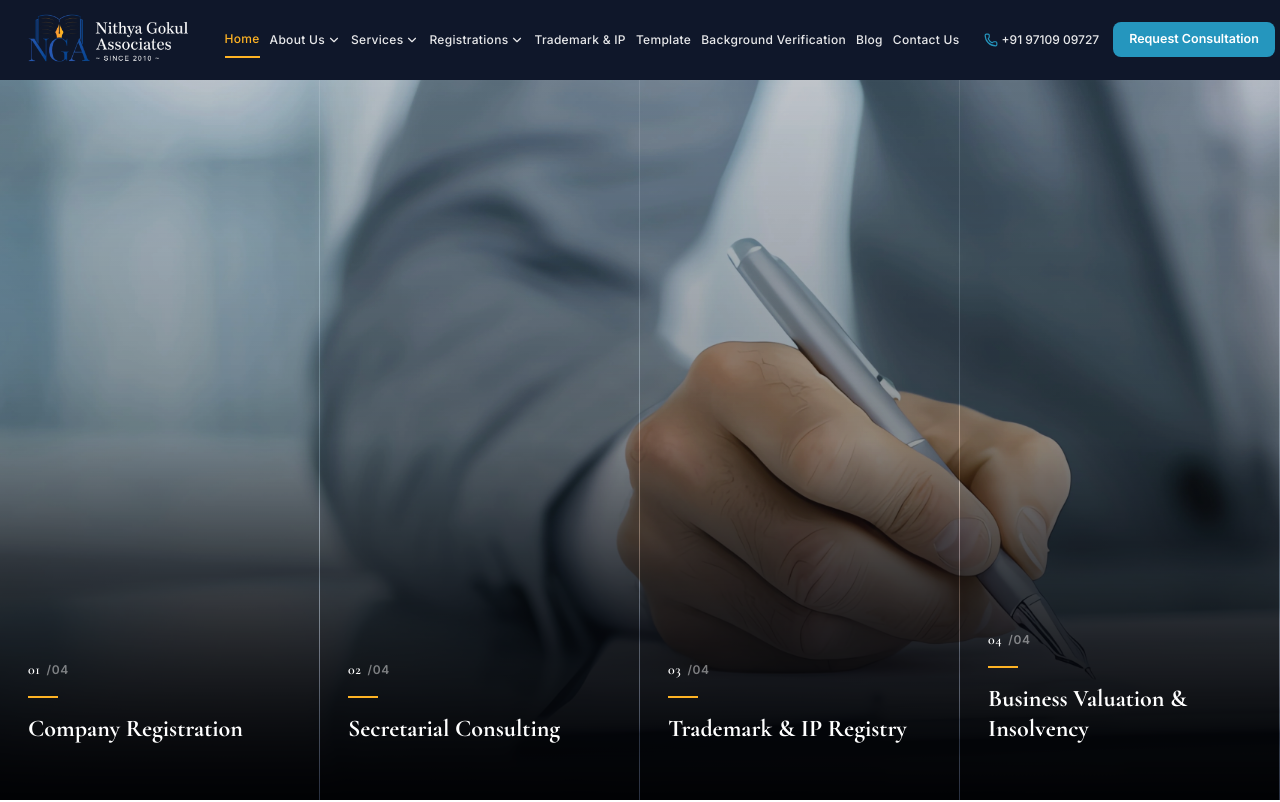
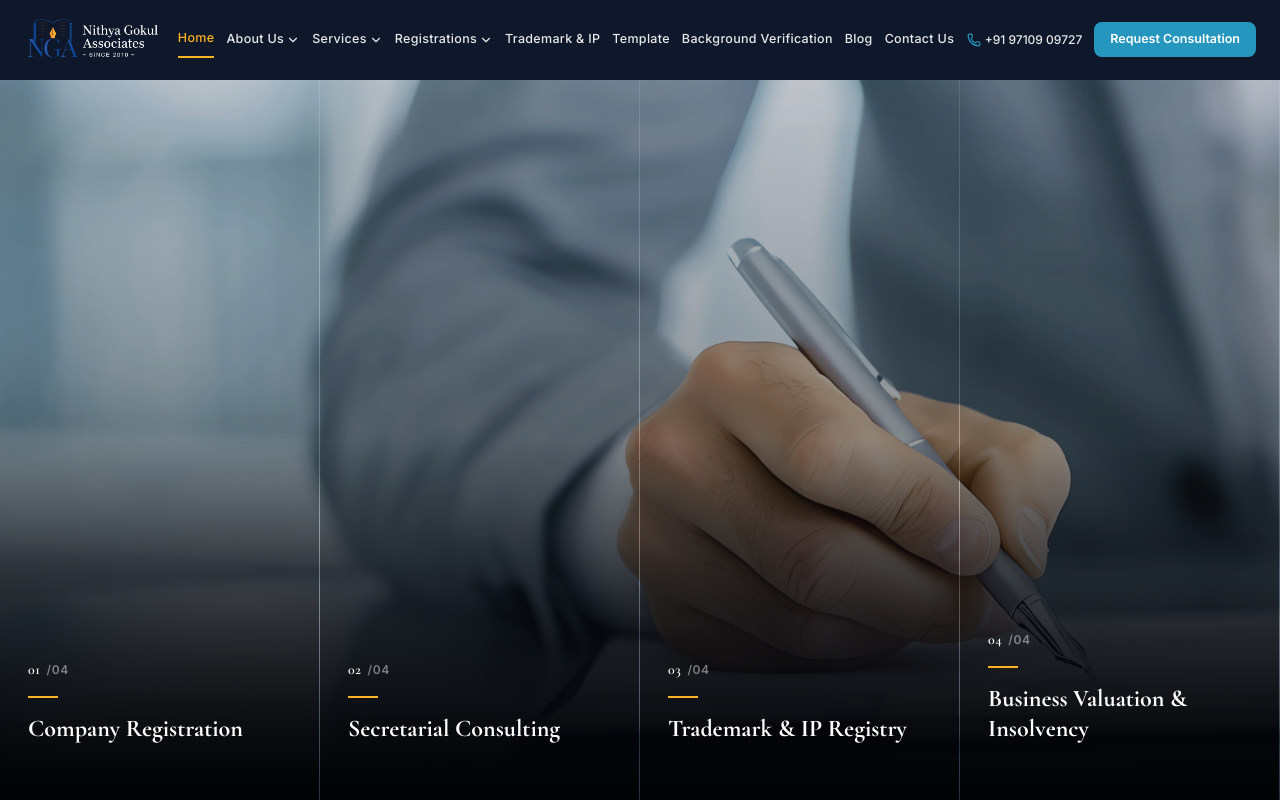
Before and after one commit to dev-ngstellar/nithyagokul_new_react, a Next.js app: page / in a window 1280 px wide. Shown: the top 802 px of the page. Built offline with nearby package versions, Linux system fonts and the light colour scheme.

Commit message:
navbar updated

```diff
--- a/src/components/Header.tsx
+++ b/src/components/Header.tsx
@@ -187,26 +187,26 @@ export default function Header() {
           : "bg-navy border-b border-transparent"
           }`}
       >
-        <div className="max-w-[1360px] xl:max-w-[1440px] 2xl:max-w-[1520px] mx-auto px-3 sm:px-6 flex items-center justify-between h-full relative">
+        <div className="max-w-[1440px] 2xl:max-w-[1680px] mx-auto px-4 sm:px-6 flex items-center justify-between h-full relative">
           {/* Logo - Large & Prominently Visible */}
-          <Link href="/" className="flex items-center group shrink-0 mr-3 lg:mr-4 xl:mr-6 z-50">
+          <Link href="/" className="flex items-center group shrink-0 mr-2 xl:mr-4 2xl:mr-6 z-50">
             <Image
               src="/nga_logo.png"
               alt="Nithya Gokul Associates"
               width={1080}
               height={564}
               priority
-              className="object-contain transition-all duration-300 w-auto h-14 sm:h-16 md:h-20 lg:h-22 xl:h-24 2xl:h-28 max-w-[220px] sm:max-w-[280px] md:max-w-[330px] lg:max-w-[380px] xl:max-w-[420px] py-1"
+              className="object-contain transition-all duration-300 w-auto h-12 sm:h-14 md:h-16 lg:h-18 xl:h-20 2xl:h-24 max-w-[180px] sm:max-w-[220px] md:max-w-[260px] lg:max-w-[300px] xl:max-w-[340px] py-1"
             />
           </Link>
 
-          {/* ── Desktop Navigation (Centered) ── */}
-          <nav className="hidden xl:flex items-center justify-center flex-1 gap-2 xl:gap-2.5 2xl:gap-3.5 px-2 font-sans">
+          {/* ── Desktop Navigation ── */}
+          <nav className="hidden xl:flex items-center justify-center shrink gap-2 xl:gap-3 2xl:gap-5 font-sans">
 
             {/* Home Link */}
             <Link
               href="/"
-              className={`font-sans text-[11.5px] xl:text-[12px] 2xl:text-[13.5px] font-medium tracking-tight xl:tracking-wide transition-colors py-2 whitespace-nowrap ${pathname === "/" ? "text-gold border-b-2 border-gold" : "text-white/90 hover:text-gold"
+              className={`font-sans text-[11.5px] xl:text-[12.5px] 2xl:text-sm font-medium tracking-tight xl:tracking-wide transition-colors py-2 whitespace-nowrap ${pathname === "/" ? "text-gold border-b-2 border-gold" : "text-white/90 hover:text-gold"
                 }`}
             >
               Home
@@ -219,7 +219,7 @@ export default function Header() {
               onMouseLeave={() => setActiveDropdown(null)}
             >
               <button
-                className={`flex items-center gap-0.5 font-sans text-[11.5px] xl:text-[12px] 2xl:text-[13.5px] font-medium tracking-tight xl:tracking-wide transition-colors py-2 cursor-pointer whitespace-nowrap ${isAboutActive ? "text-gold border-b-2 border-gold" : "text-white/90 hover:text-gold"
+                className={`flex items-center gap-0.5 font-sans text-[11.5px] xl:text-[12.5px] 2xl:text-sm font-medium tracking-tight xl:tracking-wide transition-colors py-2 cursor-pointer whitespace-nowrap ${isAboutActive ? "text-gold border-b-2 border-gold" : "text-white/90 hover:text-gold"
                   }`}
               >
                 About Us
@@ -282,7 +282,7 @@ export default function Header() {
               onMouseLeave={() => setActiveDropdown(null)}
             >
               <button
-                className={`flex items-center gap-0.5 font-sans text-[11.5px] xl:text-[12px] 2xl:text-[13.5px] font-medium tracking-tight xl:tracking-wide transition-colors py-2 cursor-pointer whitespace-nowrap ${isServicesActive ? "text-gold border-b-2 border-gold" : "text-white/90 hover:text-gold"
+                className={`flex items-center gap-0.5 font-sans text-[11.5px] xl:text-[12.5px] 2xl:text-sm font-medium tracking-tight xl:tracking-wide transition-colors py-2 cursor-pointer whitespace-nowrap ${isServicesActive ? "text-gold border-b-2 border-gold" : "text-white/90 hover:text-gold"
                   }`}
               >
                 Services
@@ -372,7 +372,7 @@ export default function Header() {
               onMouseLeave={() => setActiveDropdown(null)}
             >
               <button
-                className={`flex items-center gap-0.5 font-sans text-[11.5px] xl:text-[12px] 2xl:text-[13.5px] font-medium tracking-tight xl:tracking-wide transition-colors py-2 cursor-pointer whitespace-nowrap ${isRegistrationsActive ? "text-gold border-b-2 border-gold" : "text-white/90 hover:text-gold"
+                className={`flex items-center gap-0.5 font-sans text-[11.5px] xl:text-[12.5px] 2xl:text-sm font-medium tracking-tight xl:tracking-wide transition-colors py-2 cursor-pointer whitespace-nowrap ${isRegistrationsActive ? "text-gold border-b-2 border-gold" : "text-white/90 hover:text-gold"
                   }`}
               >
                 Registrations
@@ -435,7 +435,7 @@ export default function Header() {
                 <Link
                   key={name}
                   href={link.href}
-                  className={`font-sans text-[11.5px] xl:text-[12px] 2xl:text-[13.5px] font-medium tracking-tight xl:tracking-wide transition-colors py-2 whitespace-nowrap ${isActive ? "text-gold border-b-2 border-gold" : "text-white/90 hover:text-gold"
+                  className={`font-sans text-[11.5px] xl:text-[12.5px] 2xl:text-sm font-medium tracking-tight xl:tracking-wide transition-colors py-2 whitespace-nowrap ${isActive ? "text-gold border-b-2 border-gold" : "text-white/90 hover:text-gold"
                     }`}
                 >
                   {name}
@@ -445,10 +445,10 @@ export default function Header() {
           </nav>
 
           {/* ── Desktop CTAs ── */}
-          <div className="hidden xl:flex items-center gap-2.5 xl:gap-3.5 shrink-0 ml-2 lg:ml-4">
+          <div className="hidden xl:flex items-center gap-2 xl:gap-3 shrink-0 ml-auto z-50">
             <a
               href="tel:+919710909727"
-              className="flex items-center gap-1 text-white/90 hover:text-blue transition-colors font-sans text-[11px] xl:text-[12px] 2xl:text-[13.5px] font-medium whitespace-nowrap"
+              className="flex items-center gap-1 text-white/90 hover:text-blue transition-colors font-sans text-[11px] xl:text-[12px] 2xl:text-[13px] font-medium whitespace-nowrap"
             >
               <Phone className="w-3.5 h-3.5 text-blue shrink-0" />
               <span>+91 97109 09727</span>
```
